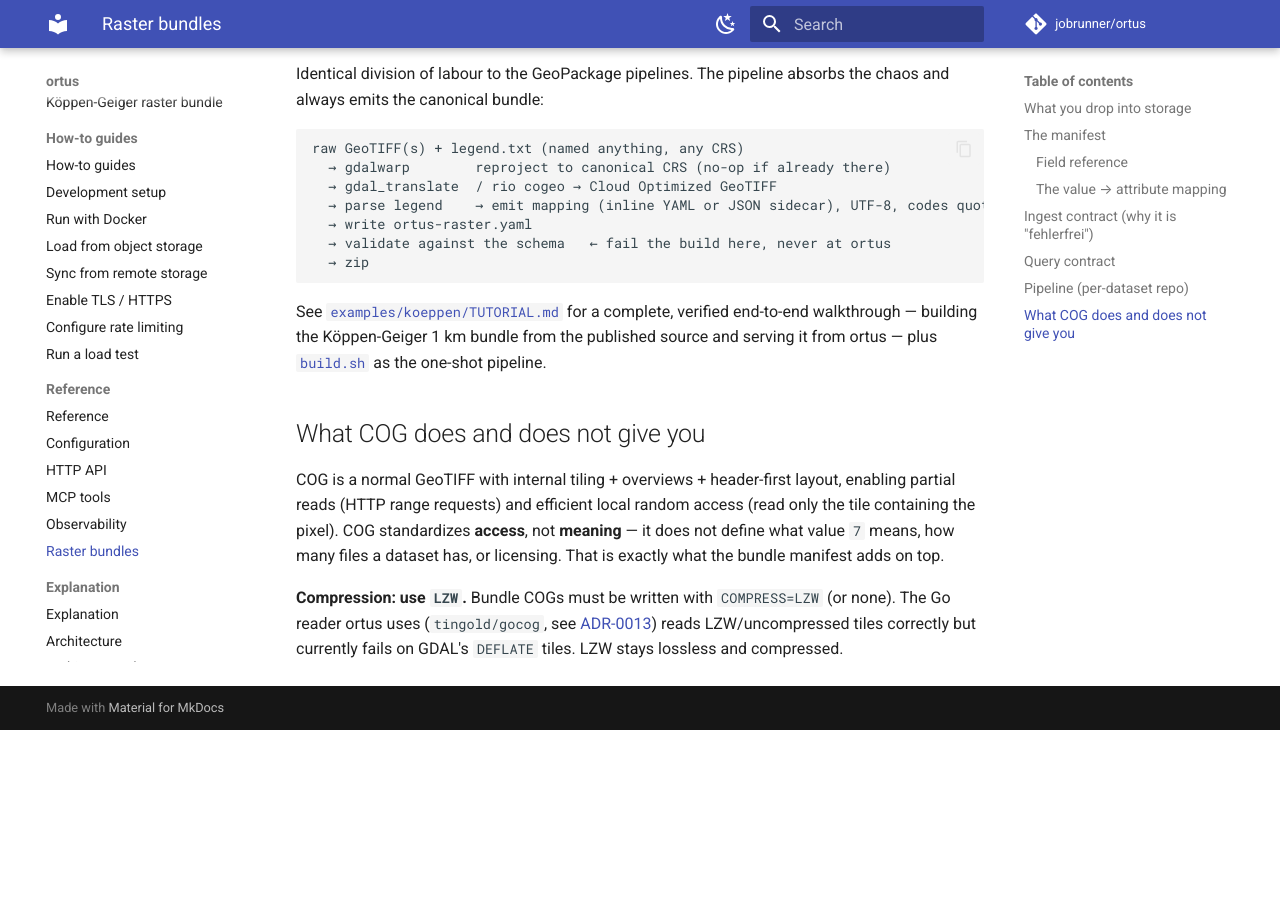
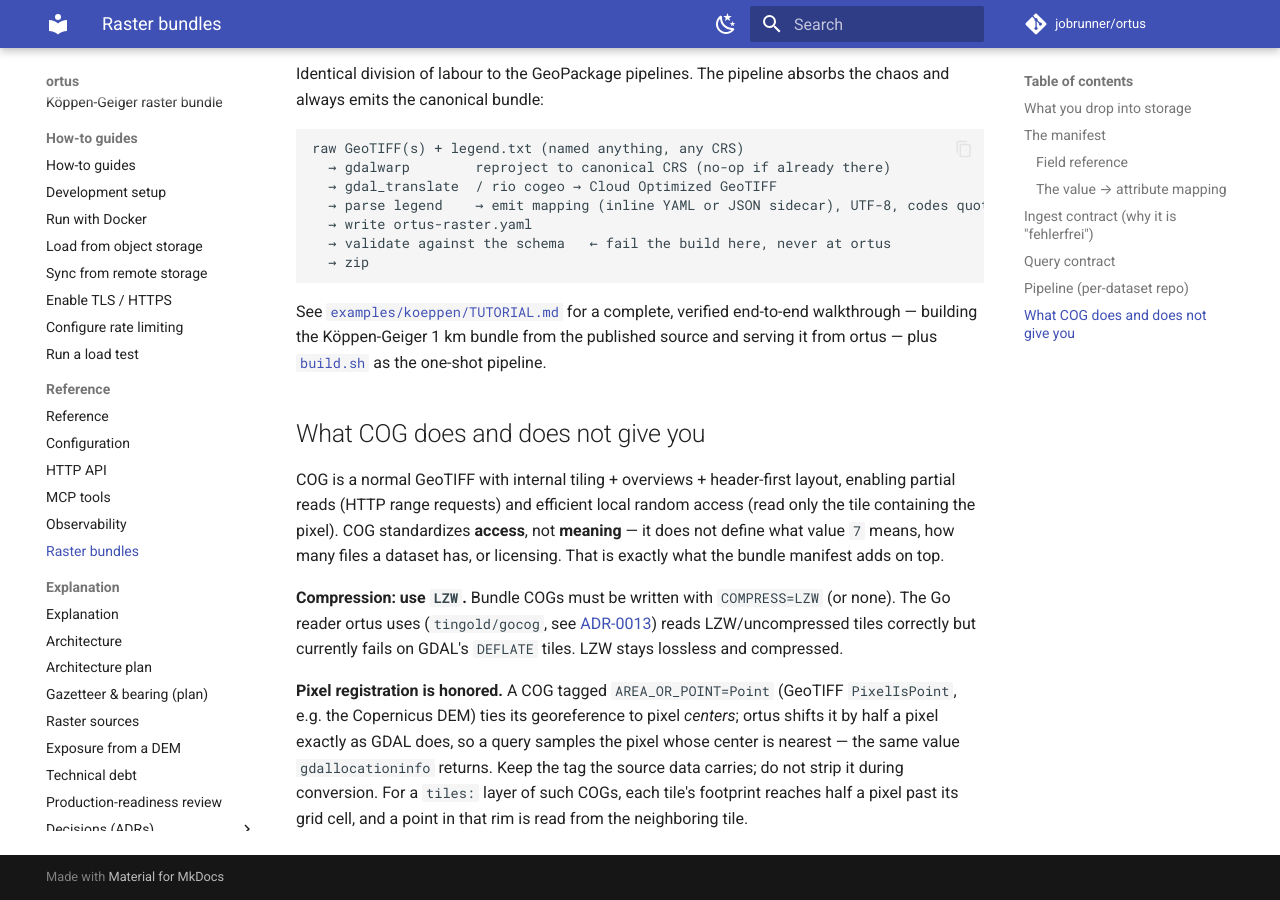
Before and after one commit to jobrunner/ortus, an MkDocs documentation site: the page built from docs/reference/raster-bundle.md, in a window 1280 px wide and 900 px high, scrolled down 3298 px. Built offline with MkDocs 1.6.1 and Material for MkDocs 9.7.7, drawn with Linux system fonts in a browser that asks for light colours; comment, search, counter and statistics services are not loaded; before the commit the page ends 4028 px from its top, so only the background shows below that.

Commit message:
docs(raster): document PixelIsPoint handling and the tile rim
Claude-Session: https://claude.ai/code/session_015iSEsTCmvxDRw7asNsJSJK

```diff
--- a/docs/reference/raster-bundle.md
+++ b/docs/reference/raster-bundle.md
@@ -144,3 +144,11 @@ bundle manifest adds on top.
 The Go reader ortus uses (`tingold/gocog`, see [ADR-0013](../explanation/decisions/0013-cog-reader-library.md))
 reads LZW/uncompressed tiles correctly but currently fails on GDAL's `DEFLATE` tiles. LZW
 stays lossless and compressed.
+
+**Pixel registration is honored.** A COG tagged `AREA_OR_POINT=Point` (GeoTIFF
+`PixelIsPoint`, e.g. the Copernicus DEM) ties its georeference to pixel *centers*;
+ortus shifts it by half a pixel exactly as GDAL does, so a query samples the pixel whose
+center is nearest — the same value `gdallocationinfo` returns. Keep the tag the source
+data carries; do not strip it during conversion. For a `tiles:` layer of such COGs, each
+tile's footprint reaches half a pixel past its grid cell, and a point in that rim is read
+from the neighboring tile.
```
